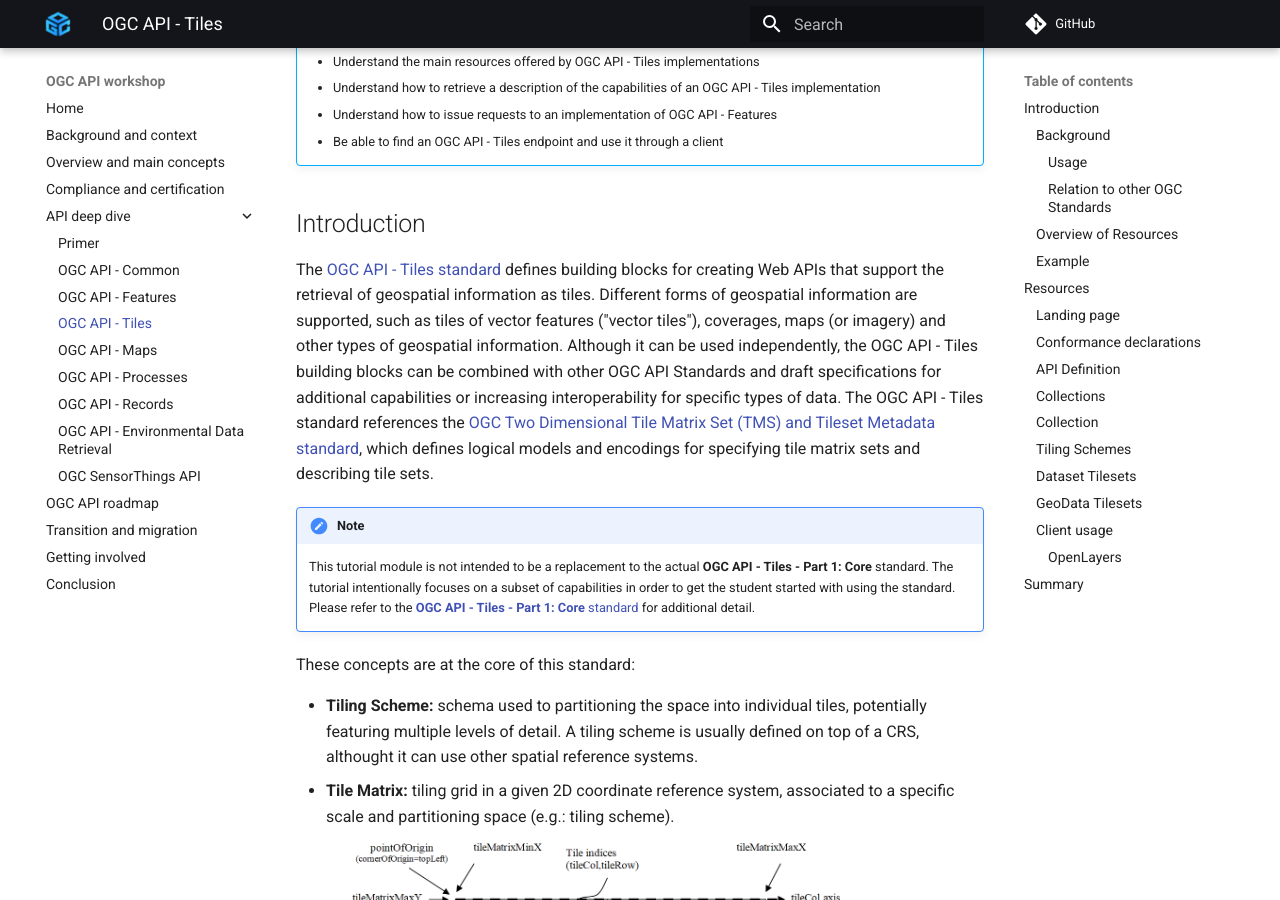
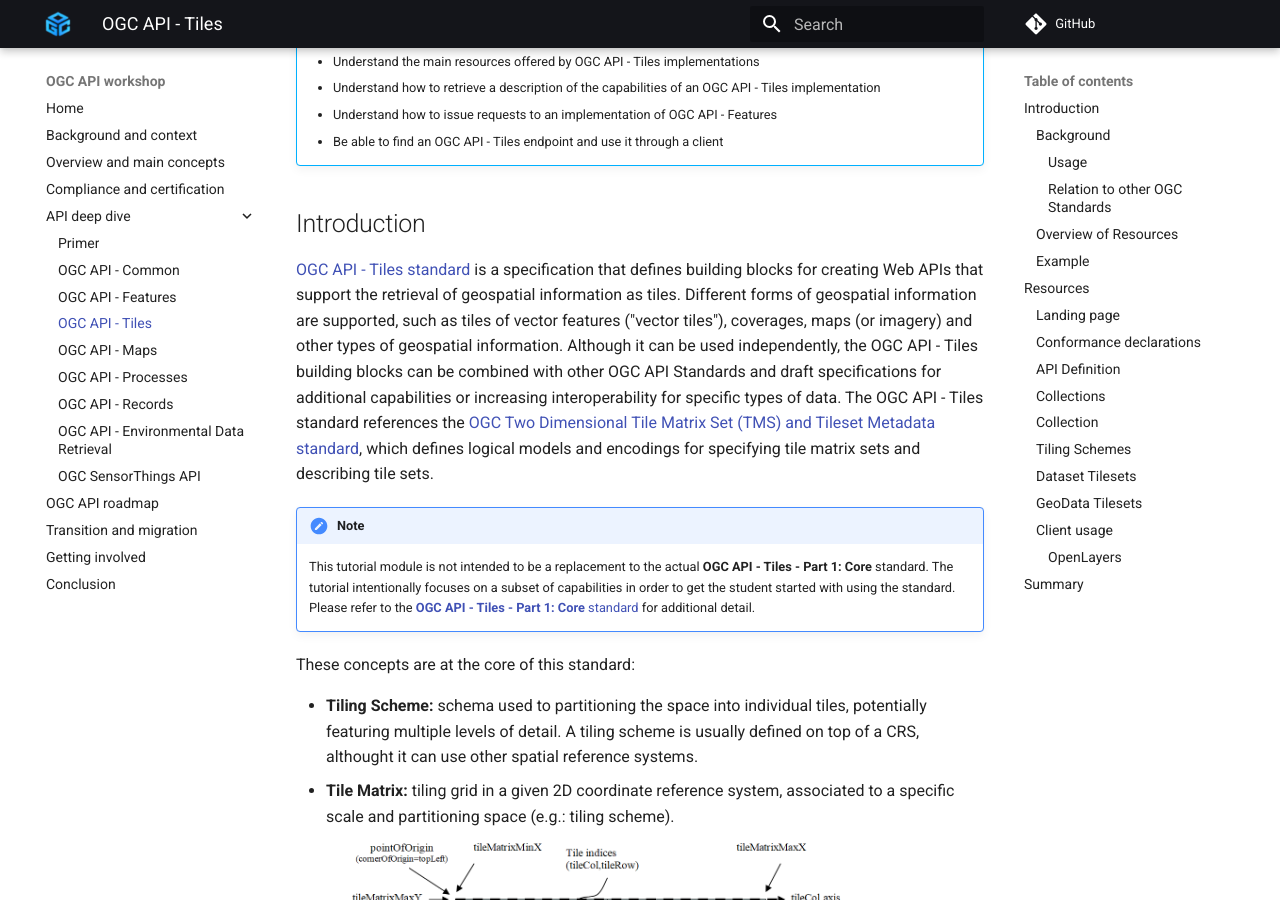
Before and after one commit to opengeospatial/ogcapi-workshop, an MkDocs documentation site: the page built from workshop/content/docs/api-deep-dive/tiles.md, in a window 1280 px wide and 900 px high, scrolled down 369 px. Built offline with MkDocs 1.6.1 and Material for MkDocs 9.7.7, drawn with Linux system fonts in a browser that asks for light colours; comment, search, counter and statistics services are not loaded.

Commit message:
- harmonised language, to match the description of other Standards.

```diff
--- a/workshop/content/docs/api-deep-dive/tiles.md
+++ b/workshop/content/docs/api-deep-dive/tiles.md
@@ -20,7 +20,7 @@ title: OGC API - Tiles
 
 ## Introduction
 
-The [OGC API - Tiles standard](https://tiles.developer.ogc.org/) defines building blocks for creating Web
+[OGC API - Tiles standard](https://tiles.developer.ogc.org/) is a specification that defines building blocks for creating Web
 APIs that support the retrieval of geospatial information as tiles.
 Different forms of geospatial information are supported, such as tiles
 of vector features ("vector tiles"), coverages, maps (or imagery) and
```
